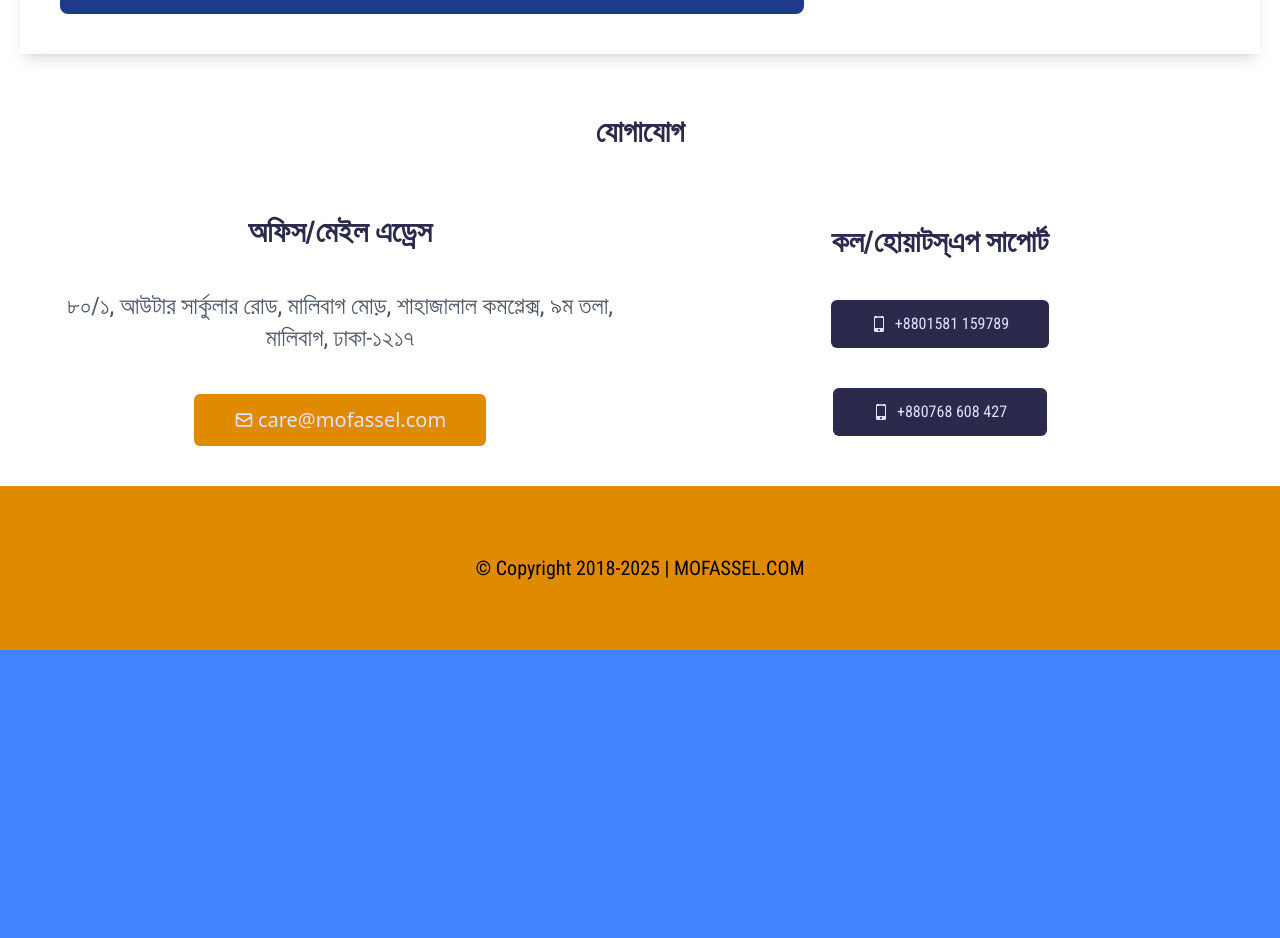
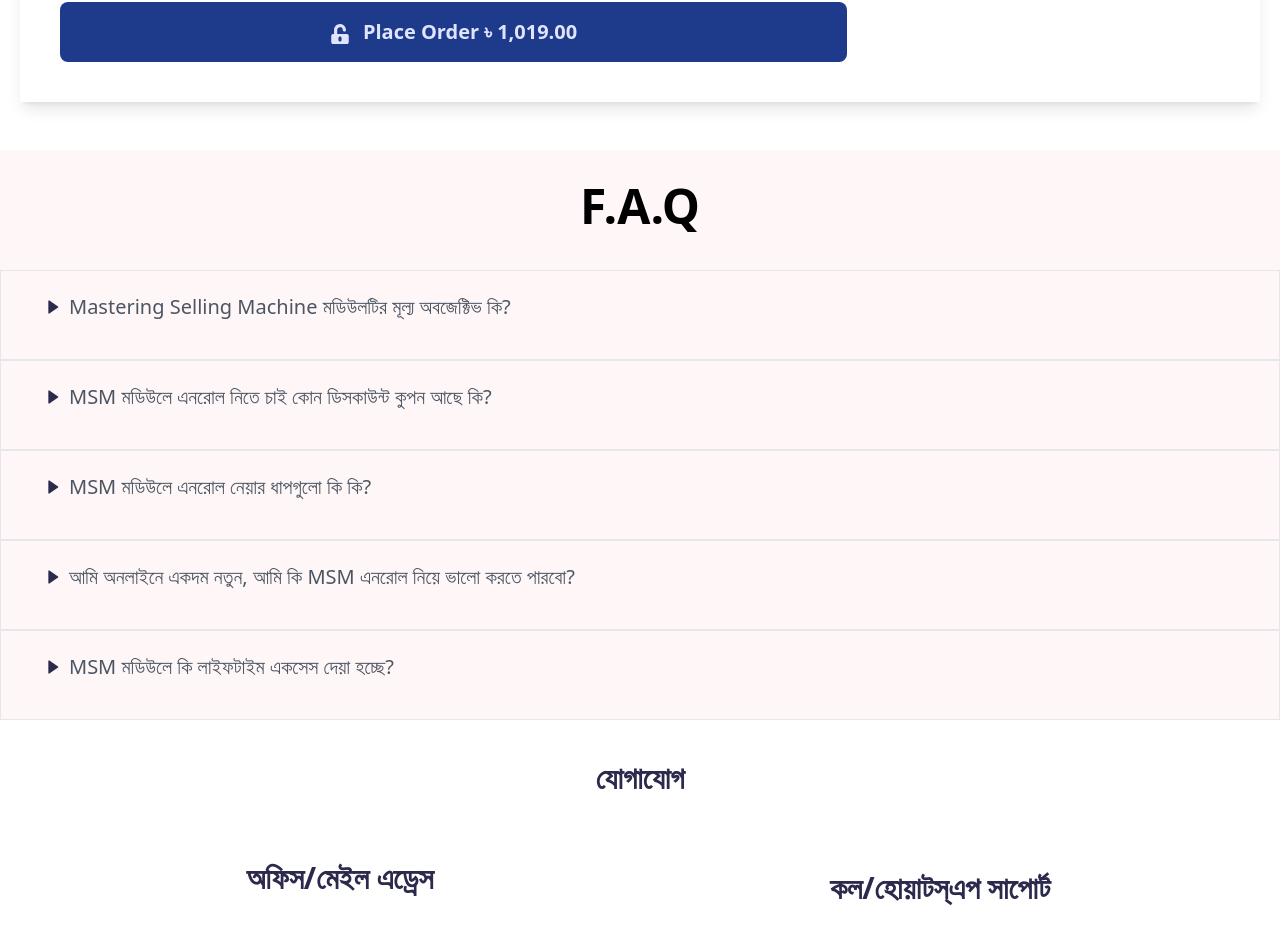
Before and after one commit to afruzaakter/mofassel.com-react-project, a React (Vite) app: page / in a window 1280 px wide. Shown: the part 7828-8766 px from the top of the page. Before the commit the page ends 8478 px from the top, so only its background shows below. Built offline with nearby package versions, Linux system fonts and the light colour scheme.

Commit message:
FAQ section is done

```diff
--- /dev/null
+++ b/src/Components/Home/FAQ/Accordion.jsx
@@ -0,0 +1,34 @@
+
+import {useState} from "react";
+import {BiSolidRightArrow} from "react-icons/bi"
+const Accordion = (props) => {
+    const [item, setItem] = useState(props.datas);
+
+    const handletoggleActive = () => {
+        let newActive = item.active === 1 ? 0 : 1 ;
+        setItem({...item, active: newActive});
+    };
+    return (
+        <div className={`bg-[#FFF7F7] duration-500 p-5 border border-gray
+         text-blue group ${item.active === 1? 'is-active':''}`}>
+            <div className="flex items-center">
+            <div className="text-[28px] p-2 ml-4 group-[.is-active]:rotate-[270deg]
+                text-secondary" onClick={handletoggleActive}> <  BiSolidRightArrow className="text-[16px]" /> </div>
+               <div className="w-full text-xl text-gray-600
+                group-[.is-active]:font-bold  group-[.is-active]:text-[#FF9C00] ">
+                 {item.question}
+               </div>
+
+            </div>
+            <div className="overflow-hidden max-h-0 pl-4 pt-4 ml-8 lg:text-[20px] text-gray-500
+            group-[.is-active]:max-h-[400px] group-[.is-active]:lg:max-h-[200px] lg:leading-[45px]">
+               {item.answer} <br/>
+               {item.answers} <br/>
+               {item.answered} <br/>
+               {item.answer4}
+            </div>
+        </div>
+    );
+};
+
+export default Accordion;
--- /dev/null
+++ b/src/Components/Home/FAQ/Faq.jsx
@@ -0,0 +1,50 @@
+
+import {useState} from 'react';
+import Accordion from './Accordion';
+
+const Faq = () => {
+    const [list, setList] = useState ([
+        {
+            question: 'Mastering Selling Machine মডিউলটির মূল্য অবজেক্টিভ কি?',
+            answer:'ফূয়েল ছাড়া যেমন গাড়ি চলতে পারে না, তেমনি সেলস্‌ ছাড়া কোন বিজনেস চলতে পারে না। যেকোন পন্য/সেবা বিক্রয় করার জন্য নিজের ব্যবসায় একটি “SELLING MACHINE” তৈরি করা আবশ্যক। ',
+            answers: '👉 আপনার ব্যবসার সেলস্‌ জ্যামিতিক হারে বাড়ানোর একমাত্র উপায় হচ্ছে “SELLING MACHINE” ' ,
+            answered: '👉 আর “SELLING MACHINE” তৈরি ও প্রয়োগ করে সর্বোচ্চ রেজাল্ট নিশ্চিত করার একমাত্র উপায় হচ্ছে “MASTERING SELLING MACHINE” – Learn to Sell Anything!'
+
+        },
+        {
+            question: 'MSM মডিউলে এনরোল নিতে চাই কোন ডিসকাউন্ট কুপন আছে কি?',
+            answer: '৩০০০০ (ত্রিশ হাজার) টাকার চাইতেও বেশি ভ্যালূর এই মডিউলটি বর্তমানে প্রায় ৯৫% ছাড়ে মাত্র ১৫০০ (এক হাজার পাচশত) টাকায় রেজিস্ট্রেশন করার সুযোগ দেয়া হয়েছে। কোন কুপন এর প্রয়োজন হবে না, সরাসরি ডিসকাউন্ট প্রাইজ আপডেট করা আছে। '
+        },
+        {
+            question: 'MSM মডিউলে এনরোল নেয়ার ধাপগুলো কি কি?',
+            answer:'১। অর্ডার ফর্ম এ পেমেন্ট মেথড হিসাবে বিকাশ/রকেট/নগদ সিলেক্ট করুন।  ',
+            answers: '২। স্ক্রিনে দেখানো আমাদের সংশ্লিষ্ট মোবাইল ব্যাংকিং নাম্বারে সেন্ডমানি করে প্রয়োজনীয় রেজিস্ট্রেশন ফি সেন্ড করুন। ' ,
+            answered: '৩। আপনার মোবাইলের মেসেজে আসা সাকসেসফুল পেমেন্টর ট্রানজেকশন নাম্বার আমাদের অর্ডার ফর্ম এর নির্ধারিত ইনপুট ফিল্ডে লিখুন ও যেই নাম্বার থেকে সেন্ড করেছেন তা লিখুন।',
+            answer4: 'Place Order বাটনে ক্লিক করে অর্ডার ফর্ম সাবমিট করে দিন।'
+        },
+        {
+            question: 'আমি অনলাইনে একদম নতুন, আমি কি MSM এনরোল নিয়ে ভালো করতে পারবো?',
+            answer: 'মডিউলে ভিডিও কন্টেন্টগুলো অত্যন্ত যত্ন সহকারে তৈরি করা হয়েছে ও যেখানে ব্যাখ্যা করা প্রয়োজন সেখানে ব্যাখ্যা করে বুঝিয়ে দেয়া হয়েছে। একজন নতুন শিক্ষার্থী থেকে শুরু করে পুরোনো ব্যবসায়ীরা বা প্রফেশনালরাও আমাদের মডিউল থেকে শিখতে পারবেন ইনশাআল্লাহ। '
+        },
+        {
+            question: 'MSM মডিউলে কি লাইফটাইম একসেস দেয়া হচ্ছে?',
+            answer: 'অবশ্যই, মডিউল এর উপর লাইফটাইম ভিডিও একসেস পেয়ে যাবেন। আমাদের প্রতিনিধি সিক্রেট ফেসবুক সাপোর্ট গ্রুপের একসেস দেয়ার ব্যবস্থা করবেন। ভিডিও দেখার পর যেকোন ইস্যূ ফেইস করলে বা বুঝতে সমস্যা হলে সাথে সাথে প্রাইভেট সাপোর্ট গ্রুপে প্রশ্ন করে উত্তর নিতে পারবেন। তাছাড়াও প্রতি সপ্তাহে অন্তঃত একবার জুমের মাধ্যমে লাইভ প্রবলেম সলিউশন ও আইডিয়া শেয়ারিং ক্লাশ পরিচালনা করে থাকেন আমাদের মেন্টর।'
+        },
+
+
+    ])
+    return (
+        <div className='bg-[#FFF7F7] mt-12'>
+             <h1 className="text-5xl text-black text-center  font-bold pt-8 pb-10">F.A.Q</h1>
+            <div>
+            {
+            list.map((item,key)=>(
+                <Accordion key={key} datas = {item}/>
+            ))
+            }
+            </div>
+        </div>
+    );
+};
+
+export default Faq;
--- a/src/Components/Home/Home.jsx
+++ b/src/Components/Home/Home.jsx
@@ -1,5 +1,6 @@
 import Categori from "./Categori";
 import ContactUs from "./ContactUs";
+import Faq from "./FAQ/Faq";
 import OrderSection from "./OrderSection";
 import ReviewSection from "./ReviewSection";
 import SecrateOne from "./SecrateOne";
@@ -12,7 +13,7 @@
 
 const Home = () => {
     return (
-        <section className="font-hind-siliguri">
+        <section className="  ">
             <div className="bg-primary  p-3 pb-8">
 
             <h2 className="text-white text-center text-xl   lg:text-2xl md:text-xl font-body ">সর্বোচ্চ প্রায় ৯৭% ছাড়ে এনরোল নিন এখনই, অফার সীমিত সময়ের জন্য প্রযোজ্য!</h2>
@@ -43,7 +44,7 @@
         <ReviewSection/>
         <SellingMachingPricing/>
         <OrderSection/>
-
+         <Faq/>
         <ContactUs/>
         </section>
     );
--- a/src/index.css
+++ b/src/index.css
@@ -1,12 +1,8 @@
 /* src/index.css */
 @import url('https://fonts.googleapis.com/css2?family=Hind+Siliguri:wght@300;400;500;600;700&family=Noto+Sans+Bengali:wght@300;400;500;600;700;800;900&family=Roboto+Condensed:ital,wght@0,300;0,400;0,700;1,400&family=Roboto:wght@400;500;700;900&display=swap');
-  /* Apply the font to elements */
-  .font-hind-siliguri {
-    font-family: 'Hind Siliguri', sans-serif;
-    font-family: 'Noto Sans Bengali', sans-serif;
-    font-family: 'Roboto', sans-serif;
-    font-family: 'Roboto Condensed', sans-serif;
-  }
+/* Apply the font to elements */
+
+
 @tailwind base;
 @tailwind components;
 @tailwind utilities;
--- a/tailwind.config.js
+++ b/tailwind.config.js
@@ -28,10 +28,17 @@
 "error": "#f53b38",
         },
 
+        extend:{
+          fontFamily: {
+            body : ['Hind Siliguri', 'sans-serif']
+          }
+        },
+
       },
+    ]
 
-    ],
   },
+
   plugins: [
     require("daisyui")],
 }
```
Also changed, not shown: src/Components/Home/SecrateOne.jsx (+4 -4 lines).
